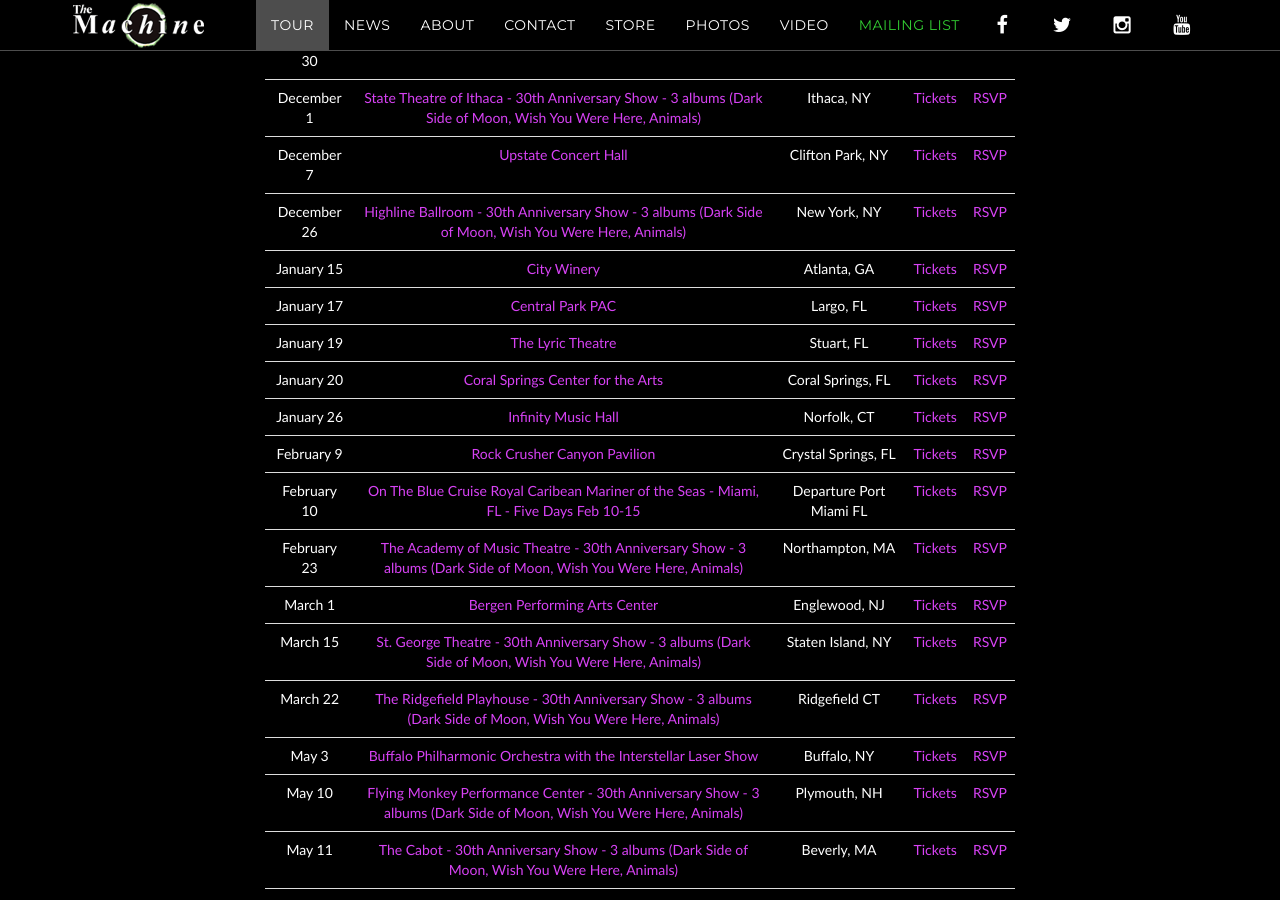
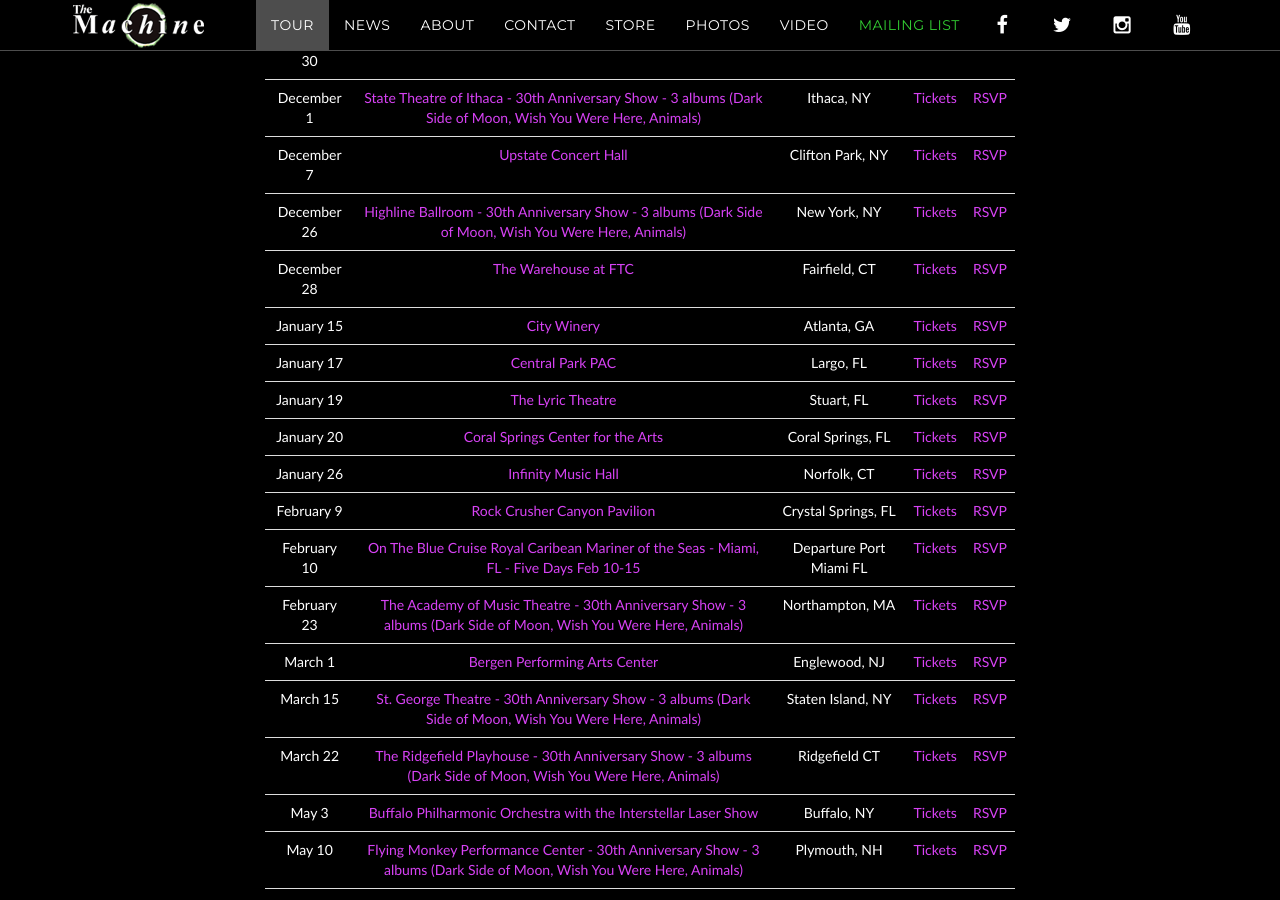
Before and after one commit to machineweb/machineweb.github.io, a Jekyll site: the page built from index.html, in a window 1280 px wide and 900 px high, scrolled down 1224 px. Built offline with Jekyll 4.4.1, drawn with Linux system fonts in a browser that asks for light colours; comment, search, counter and statistics services are not loaded.

Commit message:
New tour item

```diff
--- a/_data/tour.yml
+++ b/_data/tour.yml
@@ -3697,3 +3697,11 @@
     tickets-url: "https://www.ticketweb.com/event/the-machine-performs-pink-floyd-upstate-concert-hall-tickets/8873315?pl=upstate"
     rsvp-url: "https://www.facebook.com/events/1924404664532088/"
     order: "1544158800000"
+
+  - date: "December 28 2018"
+    venue: "The Warehouse at FTC"
+    venue-url: ""
+    location: "Fairfield, CT"
+    tickets-url: ""
+    rsvp-url: ""
+    order: "1545973200000"
```
